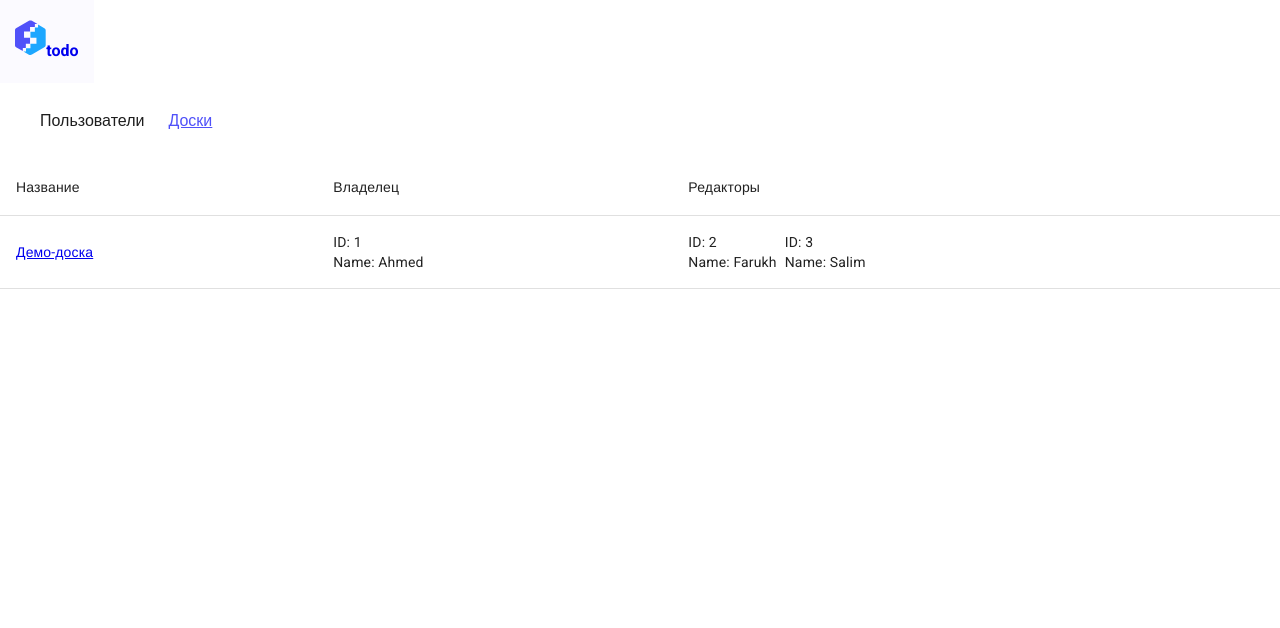
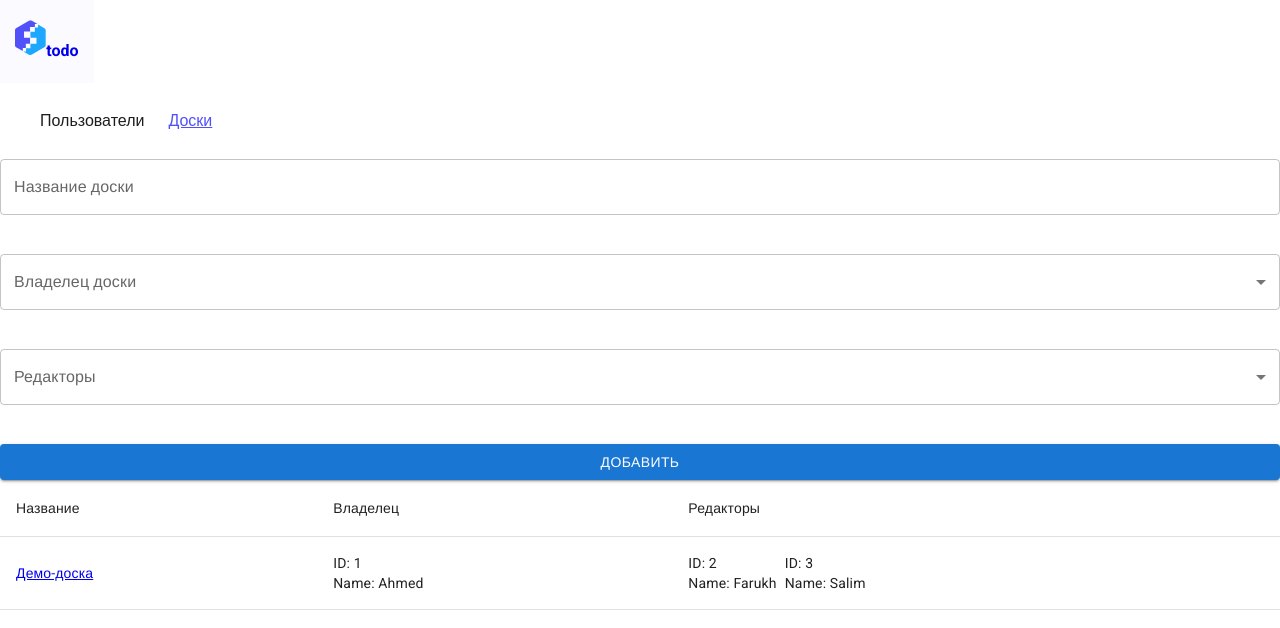
Before and after one commit to EddieBro/react-todo-list, a React (Vite) app: page /boards in a window 1280 px wide. Shown: the top 628 px of the page. Built offline with nearby package versions, Linux system fonts and the light colour scheme; a web font is replaced by a local one.

Commit message:
1) вывел "форму добавления досок" на страницу списка досок чтобы протестировать работу 2) форма добавления досок

```diff
--- /dev/null
+++ b/src/modules/boards/components/BoardAdd/BoardAdd.module.scss
@@ -0,0 +1,3 @@
+.form-board-add {
+  background-color: var(--white);
+}
--- /dev/null
+++ b/src/modules/boards/components/BoardAdd/BoardAdd.tsx
@@ -0,0 +1,62 @@
+import styles from './BoardAdd.module.scss';
+import type {Board, User} from '@/core/models/models.ts';
+import {useForm} from 'react-hook-form';
+import {createId} from '@/shared/utils/id.ts';
+import {Stack} from '@mui/material';
+import {FormTextField} from '@/shared/ui/FormTextField/FormTextField.tsx';
+import {Button} from '@/shared/ui/Button/Button.tsx';
+import {FormSelect} from '@/shared/ui/FormSelect/FormSelect.tsx';
+
+type BoardAddProps = {
+  users: User[];
+  onAdd: (board: Board) => void;
+};
+
+type CreateBoardForm = {
+  title: string;
+  ownerId: User['id'];
+  editorsIds: User['id'][];
+}
+
+export const BoardAdd = ({users, onAdd}: BoardAddProps) => {
+  const {control, handleSubmit, reset} = useForm<CreateBoardForm>({
+    defaultValues: { title: '', ownerId: '', editorsIds: []}
+  })
+  const userOptions = users.map(u => ({value: u.id, label: u.name}))
+
+  const onSubmit = (data: CreateBoardForm) => {
+    onAdd({
+      id: createId(),
+      title: data.title.trim(),
+      ownerId: data.ownerId,
+      editorsIds: data.editorsIds
+    });
+    reset();
+  }
+  return (
+      <form className={styles.formBoardAdd} onSubmit={handleSubmit(onSubmit)}>
+        <Stack spacing={2}>
+          <FormTextField<CreateBoardForm>
+              name='title'
+              control={control}
+              rules={{required: 'Введите название доски'}}
+              label='Название доски'
+              fullWidth
+          />
+          <FormSelect
+              name='ownerId'
+              control={control}
+              label='Владелец доски' options={userOptions}
+          />
+          <FormSelect
+              name='editorsIds'
+              control={control}
+              label='Редакторы'
+              options={userOptions}
+              multiple
+          />
+          <Button type='submit'>Добавить</Button>
+        </Stack>
+      </form>
+  )
+}
--- a/src/modules/boards/index.ts
+++ b/src/modules/boards/index.ts
@@ -1,3 +1,4 @@
 export {BoardListPage} from './pages/BoardListPage.tsx';
 export {useBoards} from './hooks/useBoards.ts';
 export {BoardsTable} from './components/BoardsTable/BoardsTable';
+export {BoardAdd} from './components/BoardAdd/BoardAdd.tsx';
--- a/src/modules/boards/pages/BoardListPage.tsx
+++ b/src/modules/boards/pages/BoardListPage.tsx
@@ -1,10 +1,20 @@
 import styles from './BoardListPage.module.scss';
-import {BoardsTable, useBoards} from '@/modules/boards';
+import {BoardAdd, BoardsTable, useBoards} from '@/modules/boards';
+import {boardApi} from '@/shared/api/boardApi.ts';
+import {useRevalidator} from 'react-router-dom';
+import type {Board} from '@/core/models/models.ts';
 
 export const BoardListPage = () => {
   const {boards, users} = useBoards();
+  const revalidator = useRevalidator();
+
+  const handleAdd = async (board: Board) => {
+    await boardApi.createBoard(board);
+    revalidator.revalidate();
+  }
   return (
       <div className={styles.pageWrap}>
+        <BoardAdd users={users} onAdd={handleAdd} />
         <BoardsTable boards={boards} users={users} />
       </div>
   )
--- /dev/null
+++ b/src/shared/ui/FormSelect/FormSelect.tsx
@@ -0,0 +1,42 @@
+import {type Control, type FieldPath, type FieldValues, useController, type UseControllerProps} from 'react-hook-form';
+import {Chip, FormControl, FormHelperText, InputLabel, MenuItem, Select, Stack} from '@mui/material';
+
+type Option = {value: string; label: string};
+
+type FormSelectProps<T extends FieldValues> = {
+  name: FieldPath<T>;
+  control: Control<T>;
+  rules?: UseControllerProps<T>['rules'];
+  label: string;
+  options: Option[];
+  multiple?: boolean;
+}
+
+export const FormSelect = <T extends FieldValues>({name, control, rules, label, options, multiple}: FormSelectProps<T>) => {
+  const {field, fieldState} = useController({name, control, rules});
+
+  return (
+      <FormControl fullWidth error={!!fieldState.error}>
+        <InputLabel id={`${name}-label`}>{label}</InputLabel>
+        <Select
+            labelId={`${name}-label`}
+            label={label}
+            multiple={multiple}
+            {...field}
+            value={field.value ?? (multiple ? [] : '')}
+            renderValue={multiple ? (selected) => (
+                <Stack direction='row' spacing={1} useFlexGap sx={{flexWrap: 'wrap'}}>
+                  {(selected as string[]).map(id => (
+                      <Chip key={id} label={options.find(o => o.value === id)?.label ?? id} size='small'/>
+                  ))}
+                </Stack>
+            ) : undefined}
+        >
+          {options.map(o => (
+              <MenuItem key={o.value} value={o.value}>{o.label}</MenuItem>
+          ))}
+        </Select>
+        <FormHelperText>{fieldState.error?.message ?? ' '}</FormHelperText>
+      </FormControl>
+  )
+}
```
